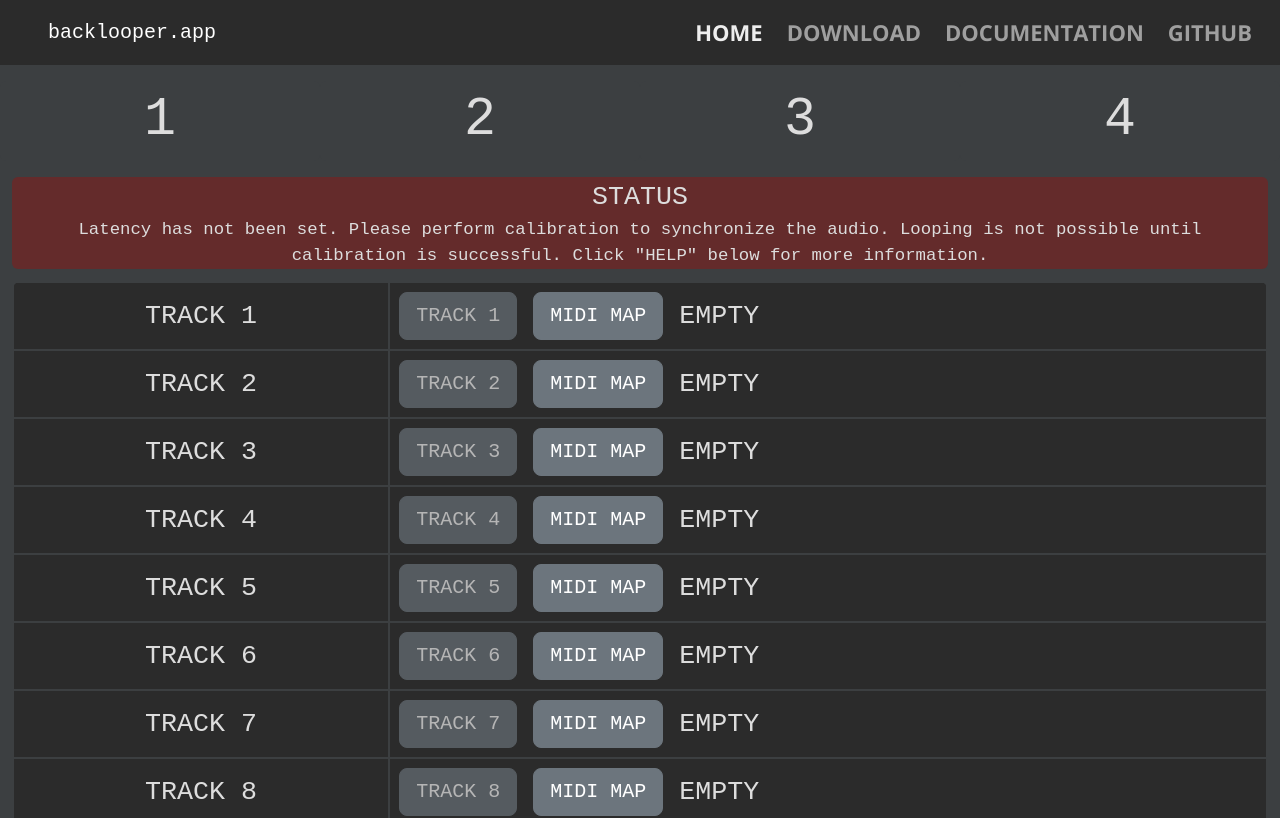
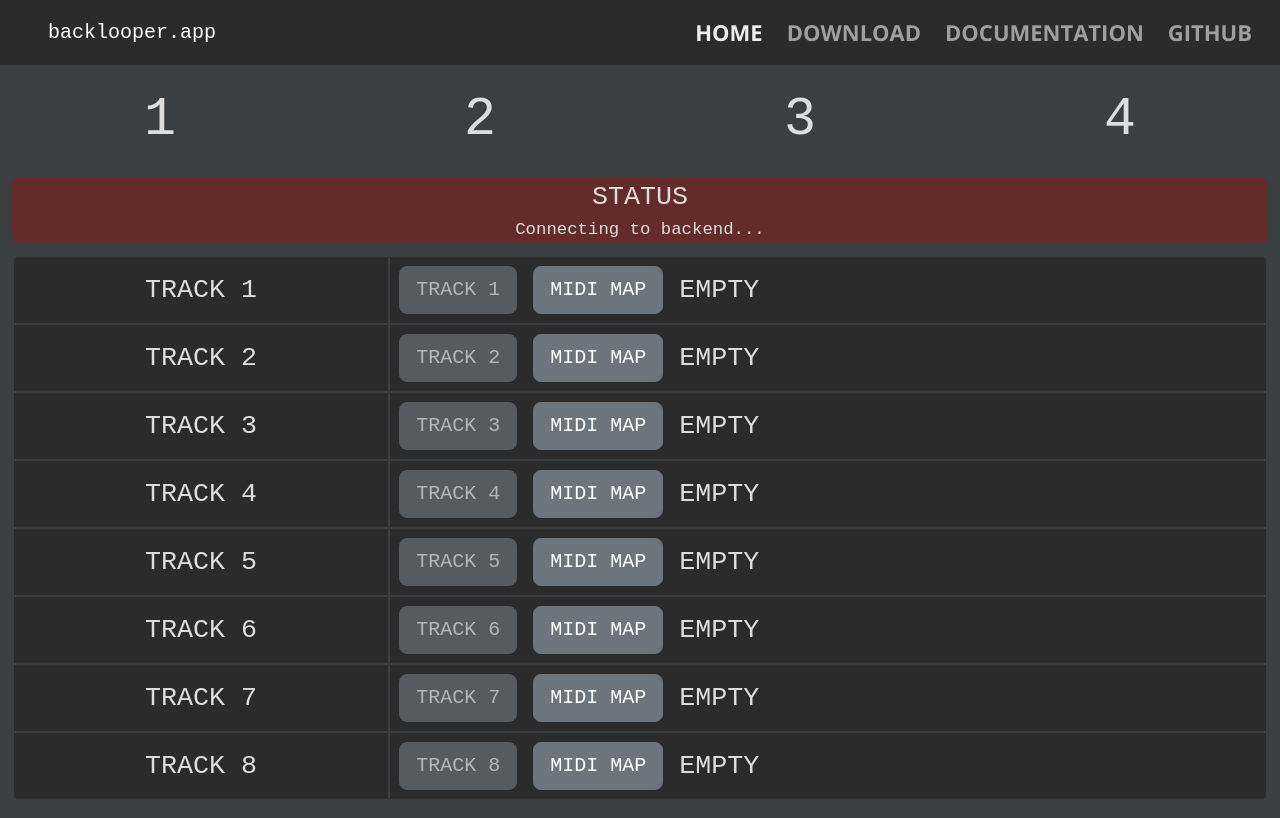
Before and after one commit to spmvg/backlooper_frontend, a Vue app: page / in a window 1280 px wide. Shown: the top 818 px of the page. Built offline with nearby package versions, Linux system fonts and the light colour scheme; no server answers.

Commit message:
Calibration is not required anymore [spmvg/backlooper_backend#4]

```diff
--- a/src/components/BackLooper.vue
+++ b/src/components/BackLooper.vue
@@ -9,7 +9,7 @@
       </div>
     </div>
     <div class="col-12 my-1 px-2 rounded"
-         :style="(info_bar.includes('Error') || info_bar.startsWith('Latency has not been set. '))? 'background-color:rgb(100, 43, 43)' : 'background-color:rgb(43, 43, 43)'">
+         :style="(info_bar.startsWith('Error') || info_bar.startsWith('Warning') || info_bar.startsWith('Connecting to backend...'))? 'background-color:rgb(100, 43, 43)' : 'background-color:rgb(43, 43, 43)'">
       <span style="font-size:20pt">STATUS <br></span>
       <span style="font-size:13pt">{{ info_bar }}</span>
     </div>
@@ -216,7 +216,7 @@
           'TRACK 8': [null, null]
         },
         last_midi: [null, null],
-        info_bar: 'Latency has not been set. Please perform calibration to synchronize the audio. Looping is not possible until calibration is successful. Click "HELP" below for more information.',
+        info_bar: 'Connecting to backend...',
         track_status_map: {
           EMPTY: "btn btn-lg btn-secondary m-2",
           TRIGGERED: "btn btn-lg btn-warning m-2",
@@ -349,11 +349,14 @@
         } else if (data["event"] == "clicktrack_volume") {
           this.clicktrack_volume = data["volume"] * 127
         } else if (data["event"] == "latency") {
-          this.info_bar = "Updated latency to " + Math.round(1000 * data["latency_seconds"]) + " ms."
           this.latency = data["latency_seconds"]
         } else if (data["event"] == "major_version") {
           if (this.major_version != data["message"]) {
             this.info_bar = "Error: this version of the backend on your local machine (v" + data["message"] + ") is outdated and incompatible with the frontend (v" + this.major_version + "). Please upgrade the backend to the latest version. Check the documentation for more information."
+          } else if (data["using_automatic_latency_correction"] === false) {
+            this.info_bar = "Warning: your audio driver does not support inputBufferAdcTime and/or outputBufferDacTime. If you want automatic latency correction, please use an audio device with ASIO drivers. You must calibrate now to set the latency correctly."
+          } else {
+            this.info_bar = "Ready."
           }
         } else {
           console.log('Unknown message from backend:', event)
```
